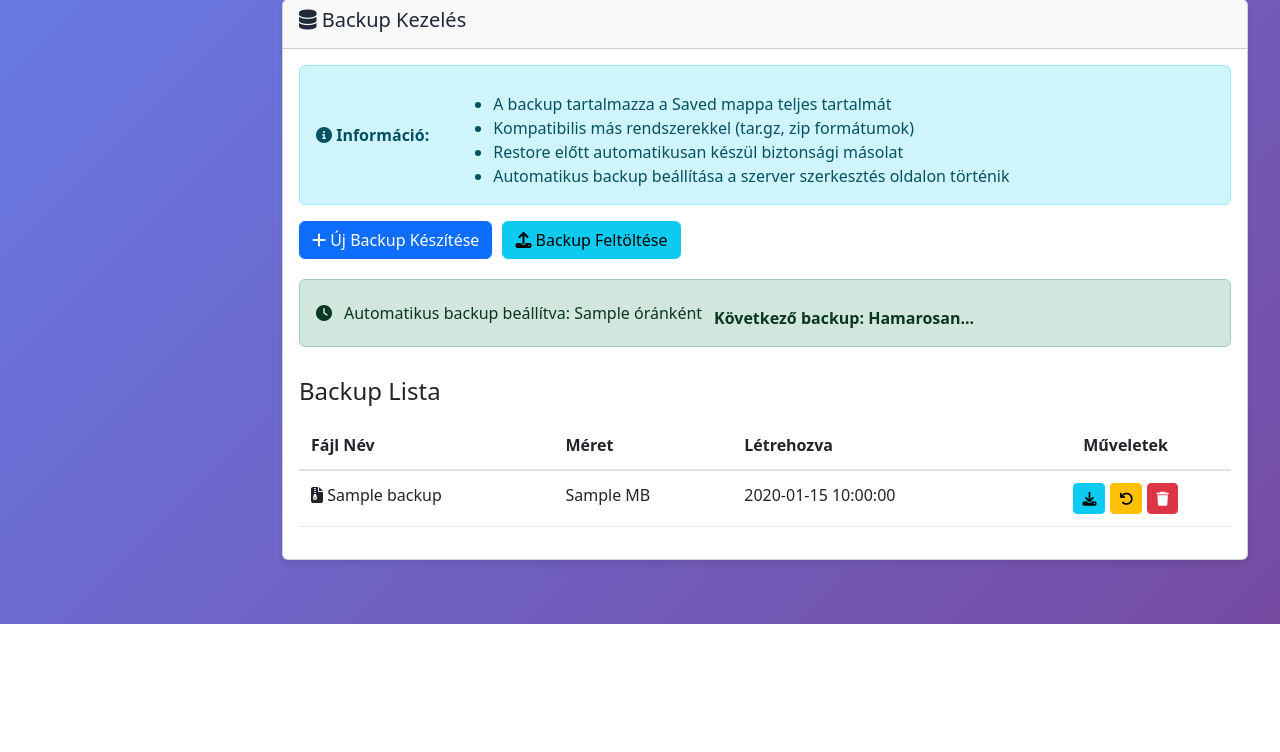
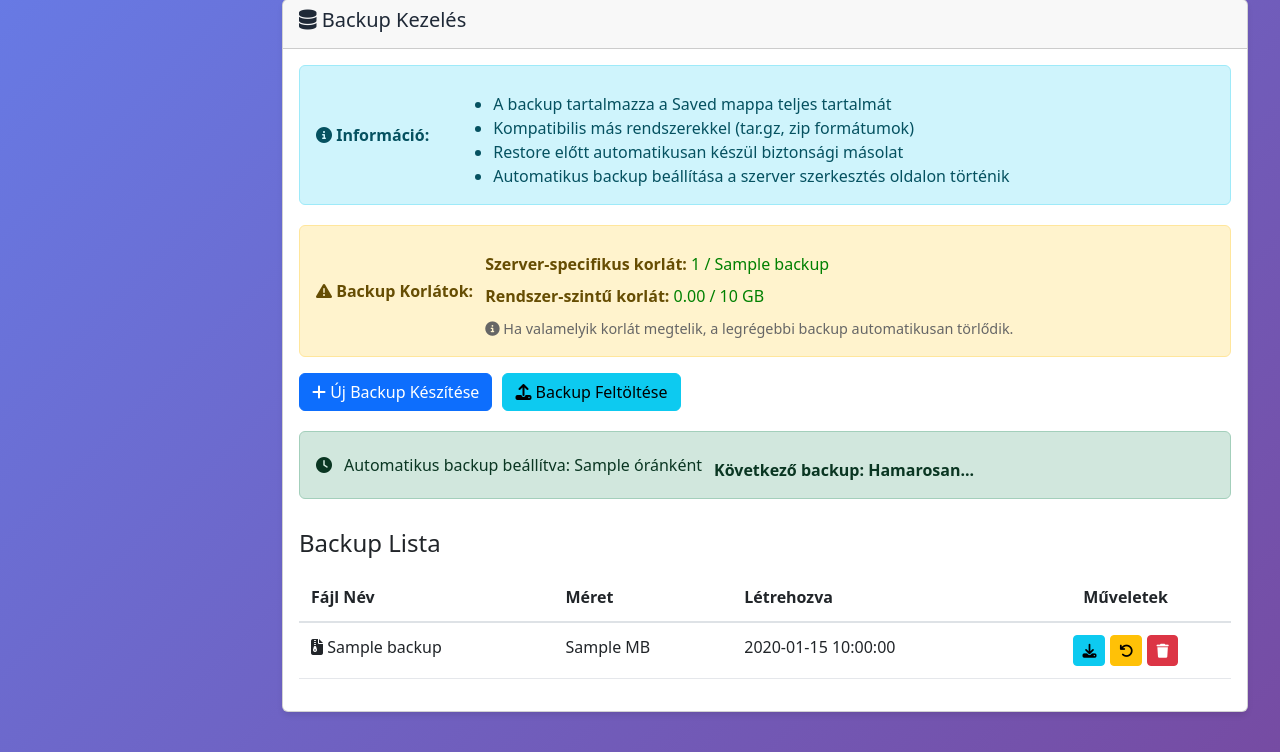
Before and after one commit to zedinke/ZedinSteamManager, a FastAPI app: template templates/ark/server_backup.html in a window 1280 px wide. Shown: the part 189-941 px from the top of the page. Before the commit the page ends 813 px from the top, so only its background shows below. Run offline with FastAPI, Linux system fonts and the light colour scheme; the template is opened without the code that fills it: most values are stand-ins (such as "Sample title", 1, 10 or a date in 2020).

Commit message:
Backup korlatok tajekoztatasa: jelenlegi allapot es figyelmeztetesek megjelenitese

```diff
--- a/templates/ark/server_backup.html
+++ b/templates/ark/server_backup.html
@@ -40,6 +40,41 @@
                     <li>Automatikus backup beállítása a szerver szerkesztés oldalon történik</li>
                 </ul>
             </div>
+
+            <!-- Backup korlátok információ -->
+            <div class="alert alert-warning" style="margin-top: 20px;">
+                <strong><i class="fas fa-exclamation-triangle"></i> Backup Korlátok:</strong>
+                <div style="margin-top: 10px;">
+                    <div style="margin-bottom: 8px;">
+                        <strong>Szerver-specifikus korlát:</strong>
+                        <span style="color: {% if current_backup_count >= max_backup_per_server * 0.8 %}red{% elif current_backup_count >= max_backup_per_server * 0.6 %}orange{% else %}green{% endif %};">
+                            {{ current_backup_count }} / {{ max_backup_per_server }} backup
+                        </span>
+                        {% if current_server_backup_size_gb > 0 %}
+                            ({{ "%.2f"|format(current_server_backup_size_gb) }} GB)
+                        {% endif %}
+                    </div>
+                    <div>
+                        <strong>Rendszer-szintű korlát:</strong>
+                        <span style="color: {% if total_backup_size_gb >= max_total_backup_size_gb * 0.8 %}red{% elif total_backup_size_gb >= max_total_backup_size_gb * 0.6 %}orange{% else %}green{% endif %};">
+                            {{ "%.2f"|format(total_backup_size_gb) }} / {{ max_total_backup_size_gb }} GB
+                        </span>
+                    </div>
+                    <div style="margin-top: 10px; font-size: 0.9em; color: #666;">
+                        <i class="fas fa-info-circle"></i> Ha valamelyik korlát megtelik, a legrégebbi backup automatikusan törlődik.
+                    </div>
+                </div>
+            </div>
+
+            {% if warnings %}
+                <div class="alert alert-warning" style="margin-top: 15px;">
+                    {% for warning in warnings %}
+                        <div style="margin-bottom: 5px;">
+                            <i class="fas fa-exclamation-triangle"></i> {{ warning }}
+                        </div>
+                    {% endfor %}
+                </div>
+            {% endif %}
 
             <div style="display: flex; gap: 10px; margin-bottom: 20px;">
                 <form method="POST" action="/ark/servers/{{ server.id }}/backup/create" style="display: inline;">
```
Also changed, not shown: app/routers/ark_backup.py (+30 -1 lines).
